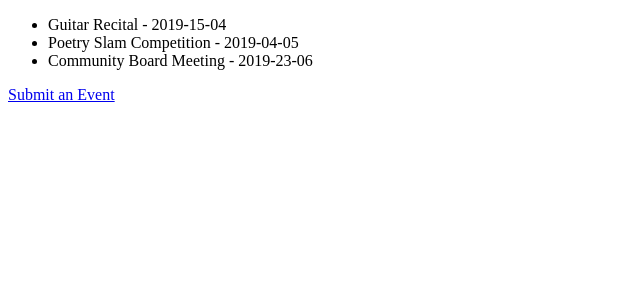
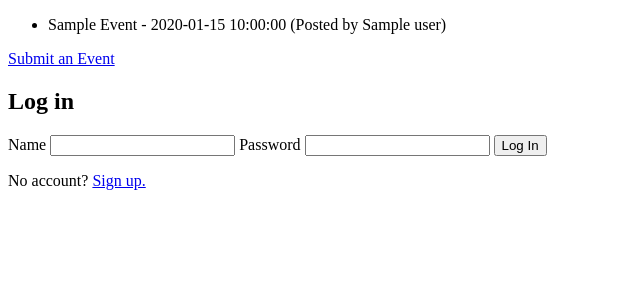
Before and after one commit to upperlinecode/flask-and-MongoDB, a Flask app: page / in a window 1280 px wide. Shown: the part 84-384 px from the top of the page, without its empty margins (0-640 px from the left). Run offline with Flask 2, Linux system fonts and the light colour scheme; a database or web service that is not in the repository returns one stand-in record (values such as "Sample title"); some libraries are stand-ins or nearby versions.

Commit message:
functioning integration with mongodb

```diff
--- a/app/routes.py
+++ b/app/routes.py
@@ -1,16 +1,92 @@
 import os
 from app import app
-from flask import render_template, request, redirect
+from flask import render_template, request, redirect, url_for, session # added url_for, session
 
-events = [{"event_name":"Guitar Recital", "event_date":"2019-15-04"},
-    {"event_name":"Poetry Slam Competition", "event_date":"2019-04-05"},
-    {"event_name":"Community Board Meeting", "event_date":"2019-23-06"}]
+import bcrypt # added for password encryption
+
+# set some random secret key for session
+app.secret_key = b'_5#y2L"F4Q8z\n\xec]/'
 
 @app.route('/')
 @app.route('/index')
 
 def index():
-    return render_template('index.html', events = events)
+    collection = mongo.db.events
+    events = collection.find({})
+
+    message = ''
+    if 'username' in session:
+        message = 'You are logged in as ' + session['username'] + '.'
+
+    return render_template('index.html', events = events, message = message)
+
+
+# Sign up for MongoDB Atlas Account
+# in Terminal: pip install flask-pymongo
+# in Terminal: pip install dnspython (for +srv)
+# in Terminal: pip install bcrypt (for password handling)
+# Click on cluster name > Collections > Create Database (give database a name, give first collection a name - can be a dummy name)
+# Create a user: From Overview, "Add New User" (can autogenerate a password, save the password somewhere: AtIHE3q3O8HKWBOc)
+
+from flask_pymongo import PyMongo
+
+app.config['MONGO_DBNAME'] = 'test-mongo' # name of database
+app.config['MONGO_URI'] = 'mongodb+srv://admin:AtIHE3q3O8HKWBOc@jeffreylancaster-kxrbn.mongodb.net/test-mongo?retryWrites=true' # Command Line Tools, Connect Instructions, Secure Database (Whitelist IP), connection method (Connect Your Application) > Copy > replace password w/ password
+# same for node.js > 3.0 and Python > 3.6
+
+mongo = PyMongo(app)
+
+# check for connection? (not sure)
+
+# CONNECT TO DB
+
+# @app.route('/add')
+
+# def add():
+#     user = mongo.db.users
+#     user.insert({'name':'Alicia'})
+#     return 'Added User!'
+
+# Check collection for new user(s)
+
+
+# NEW USER SIGN UP
+
+@app.route('/signup', methods=['POST', 'GET'])
+
+def signup():
+    if request.method == 'POST':
+        users = mongo.db.users
+        existing_user = users.find_one({'name' : request.form['username']})
+
+        if existing_user is None:
+            hashpass = bcrypt.hashpw(request.form['password'].encode('utf-8'), bcrypt.gensalt())
+            users.insert({'name' : request.form['username'], 'password' : hashpass})
+            session['username'] = request.form['username']
+            return redirect(url_for('index'))
+
+        return 'That username already exists! Try logging in.'
+
+    return render_template('signup.html')
+
+# can clear session cookie
+
+
+# EXISTING USER LOGIN
+
+@app.route('/login', methods=['POST'])
+
+def login():
+    users = mongo.db.users
+    login_user = users.find_one({'name' : request.form['username']})
+
+    if login_user:
+        if bcrypt.hashpw((request.form['password']).encode('utf-8'), login_user['password'].encode('utf-8')) == login_user['password'].encode('utf-8'):
+            session['username'] = request.form['username']
+            return redirect(url_for('index'))
+
+    return 'Invalid username/password combination'
+
 
 # NEW EVENT
 
@@ -20,7 +96,10 @@ def new_event():
     if request.method == "GET":
         return render_template('new_event.html')
     else:
-        # new_event = dict(request.form)
-        new_event = request.form.to_dict()
-        events.append(new_event)
+        user_name = request.form['user_name']
+        event_name = request.form['event_name']
+        event_date = request.form['event_date']
+
+        events = mongo.db.events
+        events.insert({'event': event_name, 'date': event_date, 'user': user_name})
         return redirect('/')
--- a/app/templates/index.html
+++ b/app/templates/index.html
@@ -10,11 +10,26 @@
       <div class="event-list">
         <ul>
           {% for event in events %}
-            <li>{{ event.event_name.title() }} - {{ event.event_date }}</li>
+            <li>{{ event.event.title() }} - {{ event.date }} {% if event.user %}(Posted by {{ event.user }}){% endif %} </li>
           {% endfor %}
         </ul>
         <a href="/events/new">Submit an Event</a>
       </div>
 
+      {% if message %}
+        <p>{{ message }}</p>
+      {% else %}
+        <h2>Log in</h2>
+        <div>
+          <form action="/login" method="POST">
+            <label for="name">Name</label>
+            <input type="text" name="username">
+            <label for="password">Password</label>
+            <input type="password" name="password">
+            <input type="submit" value="Log In">
+          </form>
+          <p>No account? <a href="/signup">Sign up.</a></p>
+        </div>
+      {% endif %}
     </body>
 </html>
--- a/app/templates/new_event.html
+++ b/app/templates/new_event.html
@@ -9,7 +9,9 @@
           <input type="text" name="event_name" value="">
           <label for="event_date">Date:</label>
           <input type="date" name="event_date" value="">
-          <input type="submit" name="" value="Submit">
+          <label for="name">Name:</label>
+          <input type="name" name="user_name" value="{% if session['username'] %}{{session['username']}}{% endif %}" placeholder="Your name" {% if session['username'] %}readonly{% endif %}>
+          <input type="submit" value="Submit">
         </form>
         <a href="/">Back to the Board</a>
     </body>
```
Also changed, not shown: app/templates/signup.html (added, +20 -0 lines), 2 other files.
